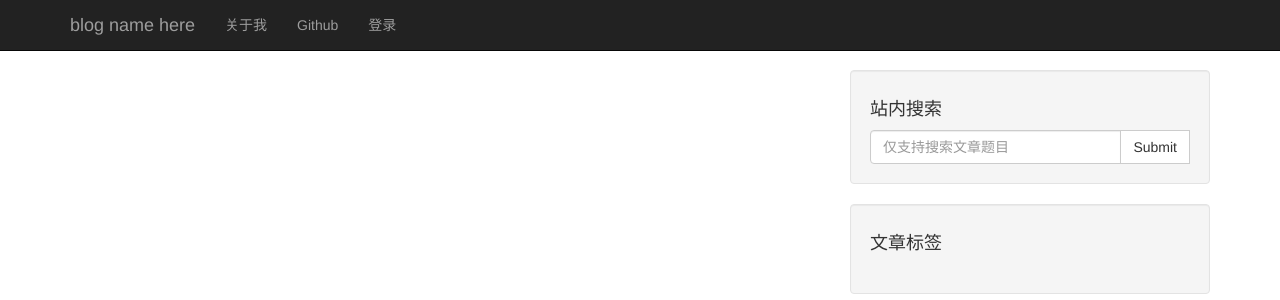
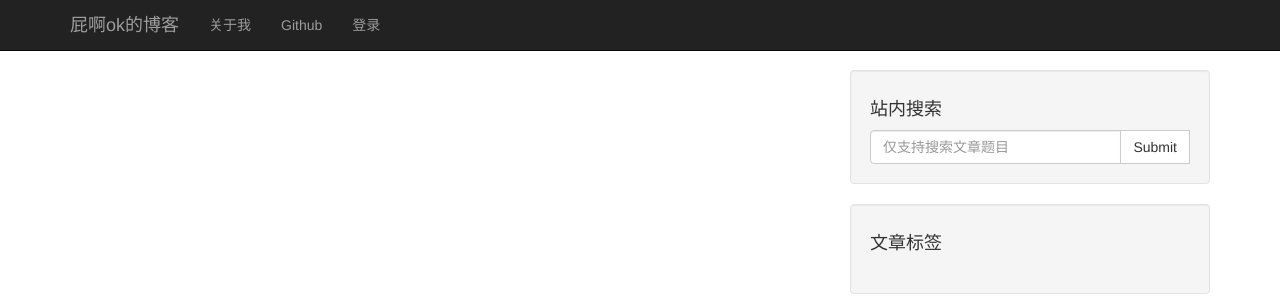
Before and after one commit to QiemoLu/pia_blog, a Django app: page / in a window 1280 px wide. Shown: the top 300 px of the page. Run offline with Django 3.2, Linux system fonts and the light colour scheme; data that the repository does not hold is empty; some libraries are stand-ins or nearby versions.

Commit message:
add edit

```diff
--- a/myblog/templates/index.html
+++ b/myblog/templates/index.html
@@ -8,7 +8,7 @@
     <meta name="viewport" content="width=device-width, initial-scale=1">
     <meta name="description" content="">
     <meta name="author" content="">
-    <title>your's blog</title>
+    <title>piaok's blog</title>
     <link rel="icon" href="{% static "favicon.ico" %} " type="image/x-icon">
     <link rel="shortcut icon" href="{% static "favicon.ico" %} " type="image/x-icon">
     <!-- Bootstrap Core CSS -->
@@ -38,7 +38,7 @@
                     <span class="icon-bar"></span>
                     <span class="icon-bar"></span>
                 </button>
-                <a class="navbar-brand" href="/">blog name here</a>
+                <a class="navbar-brand" href="/">屁啊ok的博客</a>
             </div>
             <!-- Collect the nav links, forms, and other content for toggling -->
             <div class="collapse navbar-collapse" id="bs-example-navbar-collapse-1">
--- a/myblog/views.py
+++ b/myblog/views.py
@@ -15,7 +15,7 @@ from django.db.models import Q
 def index(request):
     # all()是一个列表，需要遍历
     postlist = article.objects.all().order_by("-id")  # 按照文章时间降序
-    paginator = Paginator(postlist, 2)  # 每页显示2 实例化一个分页对象
+    paginator = Paginator(postlist, 4)  # 每页显示2 实例化一个分页对象
     page = request.GET.get('page')  # 获取页码
     try:
         postlist = paginator.page(page)
@@ -41,8 +41,8 @@ def about(request):
 
 def Category_list(request, category):
     try:
-        category_post = article.objects.filter(category__name__iexact=category)
-        paginator = Paginator(category_post, 2)
+        category_post = article.objects.filter(category__name__iexact=category).order_by('-id')
+        paginator = Paginator(category_post, 4)
         page = request.GET.get('page')
         try:
             category_post = paginator.page(page)
--- a/pia_blog/settings.py
+++ b/pia_blog/settings.py
@@ -14,7 +14,6 @@ import os
 
 # Build paths inside the project like this: os.path.join(BASE_DIR, ...)
 BASE_DIR = os.path.dirname(os.path.dirname(os.path.abspath(__file__)))
-
 
 # Quick-start development settings - unsuitable for production
 # See https://docs.djangoproject.com/en/1.10/howto/deployment/checklist/
```
